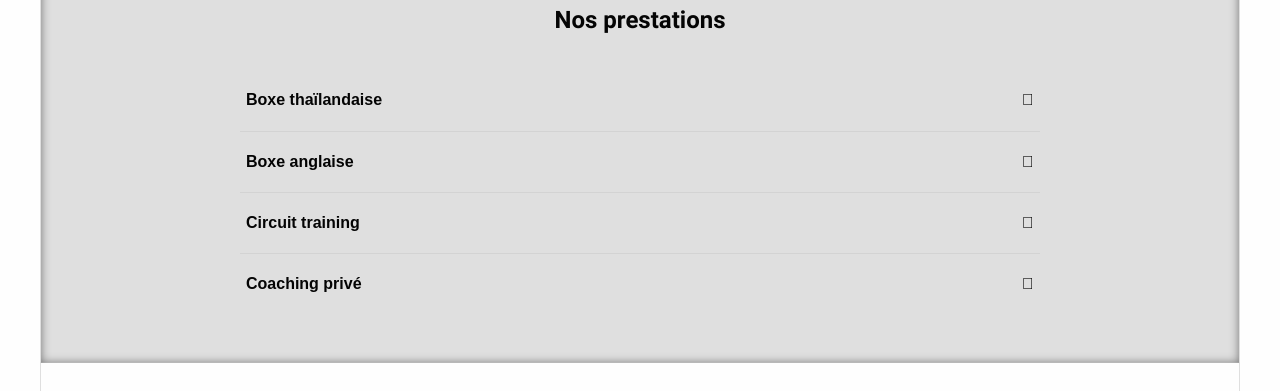
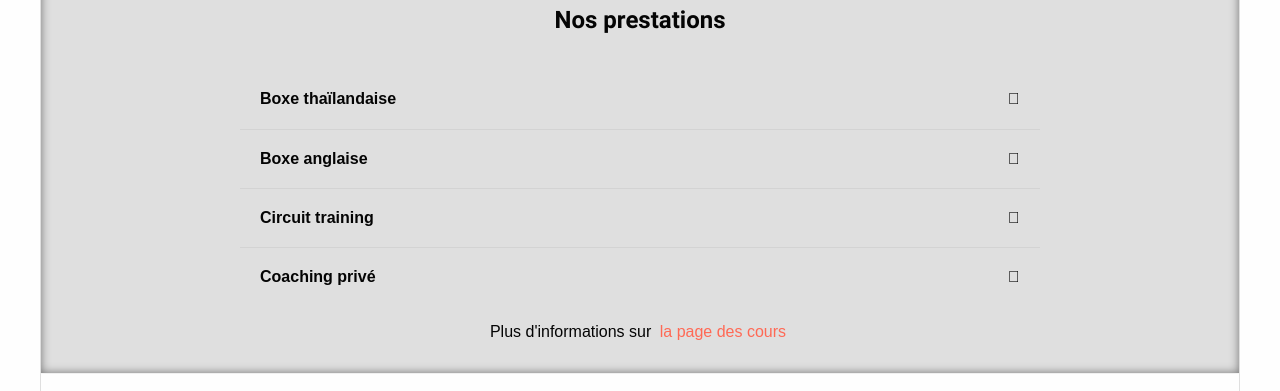
Before and after one commit to drafolin/siam-gym, a React (Vite) app: page / in a window 1280 px wide. Shown: the part 668-1059 px from the top of the page. Built offline with nearby package versions, Linux system fonts and the light colour scheme; a web font is replaced by a local one.

Commit message:
fixed course dropdown

```diff
--- a/src/components/DropDown/index.tsx
+++ b/src/components/DropDown/index.tsx
@@ -3,7 +3,7 @@ import { CSSTransition } from "react-transition-group";
 import "./style.scss";
 
 
-const Component: FunctionComponent<{ title: React.ReactNode, children: React.ReactNode, deploy: boolean | null; }> = ({ title, children, deploy }) => {
+const Component: FunctionComponent<{ title: React.ReactNode, children: React.ReactNode, deploy?: boolean; }> = ({ title, children, deploy }) => {
 	const [isDeployed, setIsDeployed] = useState(false);
 
 	const shouldBeDeployed = () => deploy ?? isDeployed;
--- a/src/components/DropDown/style.scss
+++ b/src/components/DropDown/style.scss
@@ -9,6 +9,9 @@
     color: var(--text);
     font-weight: bold;
     width: 100%;
+    pointer-events: all;
+    cursor: pointer;
+    padding: 1.25em;
 
     .arrow {
       transition: transform 300ms ease-in-out;
--- a/src/pages/index.scss
+++ b/src/pages/index.scss
@@ -16,6 +16,11 @@ main {
     }
 
     &.offers {
+      span.center {
+        margin: auto;
+        width: fit-content;
+      }
+
       ul {
         padding: 0;
         list-style: none;
@@ -23,13 +28,17 @@ main {
 
         li {
           margin: 0;
-          padding: 1.25em 0;
+          padding: 0;
 
           &:not(:last-child) {
             border-bottom: 1px solid lightgray;
+          }
 
           ul {
             padding: 0 3em;
+            width: 100%;
+            margin-bottom: 1.75em;
+
             li {
               margin: 0.75em 0;
               padding: 0;
@@ -42,8 +51,8 @@ main {
               &:last-child {
                 margin-bottom: 0;
               }
+
               border-bottom: none;
-              }
             }
           }
 
@@ -61,6 +70,7 @@ main {
 
     &.map {
       padding: 0;
+
       iframe {
         width: 100%;
         aspect-ratio: 4/3;
--- a/src/pages/index.tsx
+++ b/src/pages/index.tsx
@@ -1,10 +1,9 @@
 import './index.scss';
 import ClubIcon from '~/assets/images/icon.svg?react';
 import DropDown from '~/components/DropDown/index';
-import { useState } from "react";
 
 export const Component = () => {
-  const [prestations, setPrestations] = useState([
+  const prestations =[
     {
       title: "Boxe thaïlandaise",
       details: ["Enfants", "Adultes (débutants - avancés)"],
@@ -25,7 +24,7 @@ export const Component = () => {
       details: ["Programme d’entraînement personnalisé", "Préparation physique", "Personnel ou équipe"],
       isDeployed: false
     }
-  ]);
+  ];
 
   return (
     <main>
@@ -39,12 +38,8 @@ export const Component = () => {
         <ul>
           {
             prestations.map((prestation, index) => {
-              return <li onClick={() => {
-                const newPrestations = [...prestations];
-                newPrestations[ index ].isDeployed = !prestation.isDeployed;
-                setPrestations([...newPrestations]);
-              }} key={index}>
-                <DropDown title={prestation.title} deploy={prestation.isDeployed}>
+              return <li key={index}>
+                <DropDown title={prestation.title}>
                   <ul>
                     {prestation.details.map((detail, index) => <li key={index}>{detail}</li>)}
                   </ul>
@@ -53,6 +48,7 @@ export const Component = () => {
             })
           }
         </ul>
+        <span className={"center"}>Plus d'informations sur <a href="/cours">la page des cours</a></span>
       </section>
       <section className="gallery">
         <h2>Galerie</h2>
```
Lines whose indentation alone changed are shown as unchanged.
